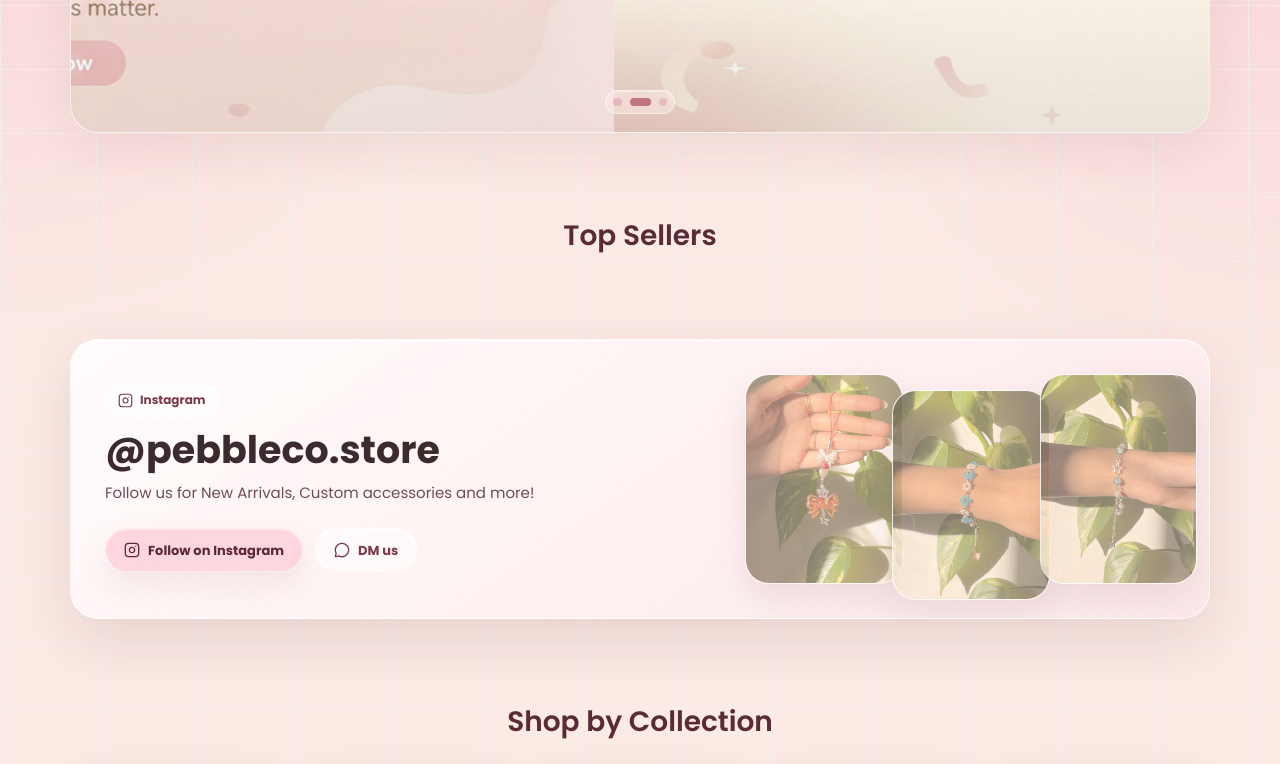
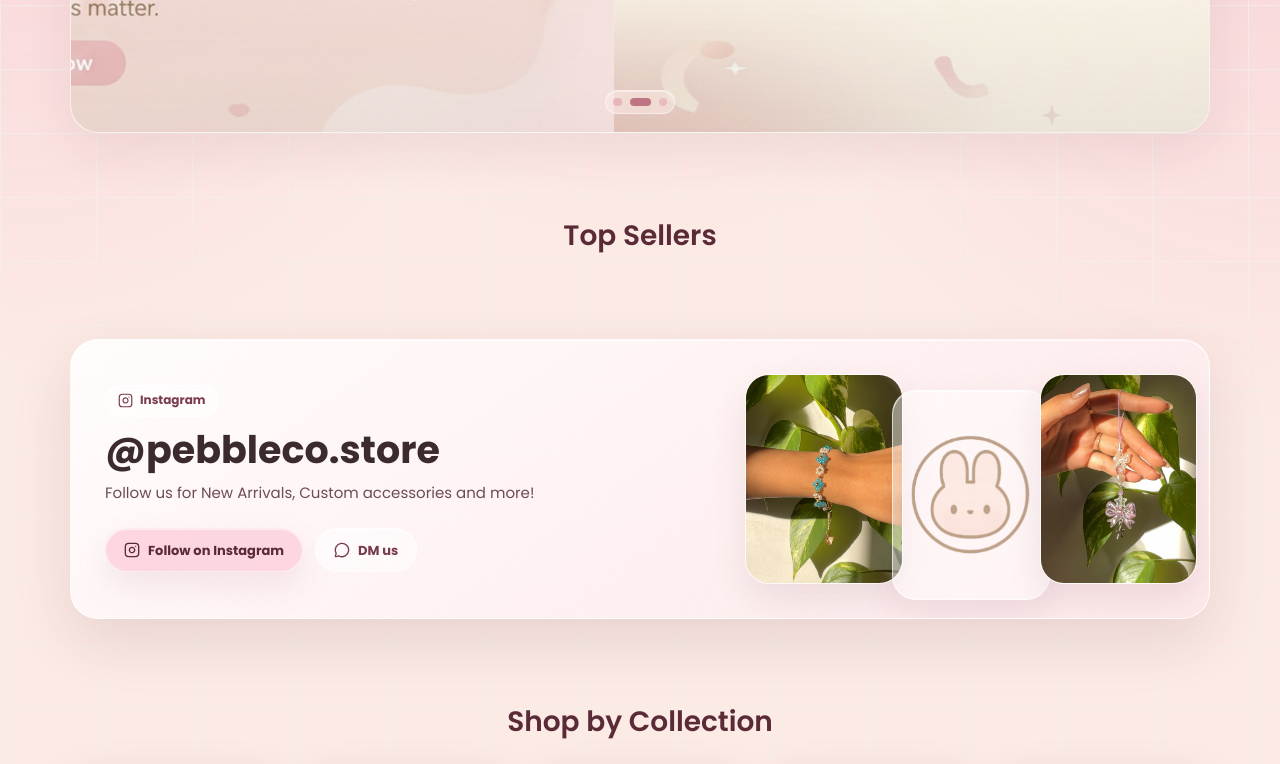
Before and after one commit to codesughosh/PebbleCo, a React (Vite) app: page / in a window 1280 px wide. Shown: the part 498-1262 px from the top of the page. Built offline with nearby package versions, Linux system fonts and the light colour scheme; no server answers; the database is empty.

Commit message:
Make Instagram promo preview static

```diff
--- a/src/pages/Home.jsx
+++ b/src/pages/Home.jsx
@@ -7,46 +7,24 @@ import { Instagram, MessageCircle } from "lucide-react";
 import slide1 from "../assets/slider/1.jpg";
 import slide2 from "../assets/slider/2.jpg";
 import slide3 from "../assets/slider/3.jpg";
-import promoFlowerBracelet from "../assets/products/fb1.jpg";
 import promoFlowerBraceletAlt from "../assets/products/fb2.jpg";
-import promoBeadBracelet from "../assets/products/bb1.jpg";
-import promoBeadBraceletAlt from "../assets/products/bb2.jpg";
-import promoCharm from "../assets/products/c1.jpg";
 import promoCharmAlt from "../assets/products/c2.jpg";
 import PebbleBackground from "../components/PebbleBackground";
 
 const slides = [slide1, slide2, slide3];
-const instagramSlideshow = [
-  promoFlowerBracelet,
-  promoBeadBracelet,
-  promoCharm,
-  promoFlowerBraceletAlt,
-  promoBeadBraceletAlt,
-  promoCharmAlt,
-];
 const instagramTiles = [
-  { images: instagramSlideshow, label: "Flower bracelet" },
   {
-    images: [
-      promoBeadBracelet,
-      promoCharm,
-      promoFlowerBraceletAlt,
-      promoBeadBraceletAlt,
-      promoCharmAlt,
-      promoFlowerBracelet,
-    ],
-    label: "Bead bracelet",
+    src: promoFlowerBraceletAlt,
+    label: "Ocean floral bracelet",
   },
   {
-    images: [
-      promoCharm,
-      promoFlowerBraceletAlt,
-      promoBeadBraceletAlt,
-      promoCharmAlt,
-      promoFlowerBracelet,
-      promoBeadBracelet,
-    ],
-    label: "Charm preview",
+    src: "/logo.png",
+    label: "PebbleCo logo",
+    variant: "logo",
+  },
+  {
+    src: promoCharmAlt,
+    label: "Star charm necklace",
   },
 ];
 const collections = [
@@ -212,16 +190,13 @@ function Home() {
 
           <div className="instagram-preview" aria-label="PebbleCo Instagram previews">
             {instagramTiles.map((tile) => (
-              <div className="instagram-tile" key={tile.label} aria-label={tile.label}>
-                {tile.images.map((image, imageIndex) => (
-                  <img
-                    className="instagram-slide-image"
-                    key={`${tile.label}-${imageIndex}`}
-                    src={image}
-                    alt={imageIndex === 0 ? tile.label : ""}
-                    aria-hidden={imageIndex === 0 ? undefined : "true"}
-                  />
-                ))}
+              <div
+                className={`instagram-tile${
+                  tile.variant === "logo" ? " instagram-logo-tile" : ""
+                }`}
+                key={tile.label}
+              >
+                <img src={tile.src} alt={tile.label} />
               </div>
             ))}
           </div>
--- a/src/styles/home.css
+++ b/src/styles/home.css
@@ -346,85 +346,35 @@
   transform: translateY(16px);
 }
 
-.instagram-tile::after {
-  content: "";
-  position: absolute;
-  inset: 0;
-  z-index: 3;
-  background: rgba(255, 255, 255, 0.76);
-  opacity: 0;
-  pointer-events: none;
-  animation: instagramWhiteFade 2s var(--ios-ease) infinite;
+.instagram-tile img {
+  width: 100%;
+  height: 100%;
+  display: block;
+  object-fit: cover;
+  transition: transform var(--ios-duration-slow) var(--ios-ease);
+  will-change: transform;
 }
 
-.instagram-slide-image {
-  width: 100%;
-  height: 100%;
-  position: absolute;
-  inset: 0;
-  display: block;
-  object-fit: cover;
-  opacity: 0;
-  transition: transform var(--ios-duration-slow) var(--ios-ease);
-  animation: instagramImageFade 12s linear infinite;
-  will-change: opacity, transform;
+.instagram-logo-tile {
+  display: flex;
+  align-items: center;
+  justify-content: center;
+  padding: clamp(12px, 2vw, 18px);
+  background: rgba(255, 255, 255, 0.46);
 }
 
-.instagram-slide-image:nth-child(1) {
-  animation-delay: 0s;
+.instagram-logo-tile img {
+  width: min(100%, 150px);
+  height: min(100%, 150px);
+  object-fit: contain;
 }
 
-.instagram-slide-image:nth-child(2) {
-  animation-delay: 2s;
-}
-
-.instagram-slide-image:nth-child(3) {
-  animation-delay: 4s;
-}
-
-.instagram-slide-image:nth-child(4) {
-  animation-delay: 6s;
-}
-
-.instagram-slide-image:nth-child(5) {
-  animation-delay: 8s;
-}
-
-.instagram-slide-image:nth-child(6) {
-  animation-delay: 10s;
-}
-
-.instagram-promo:hover .instagram-slide-image {
+.instagram-promo:hover .instagram-tile img {
   transform: scale(1.035);
 }
 
-@keyframes instagramImageFade {
-  0%,
-  16.66%,
-  100% {
-    opacity: 0;
-  }
-
-  2.2%,
-  14.4% {
-    opacity: 1;
-  }
-}
-
-@keyframes instagramWhiteFade {
-  0%,
-  100% {
-    opacity: 0.76;
-  }
-
-  12%,
-  76% {
-    opacity: 0;
-  }
-
-  88% {
-    opacity: 0.66;
-  }
+.instagram-promo:hover .instagram-logo-tile img {
+  transform: scale(1.02);
 }
 
 /* =========================
@@ -598,12 +548,4 @@
     transition: none;
   }
 
-  .instagram-tile::after,
-  .instagram-slide-image {
-    animation: none;
-  }
-
-  .instagram-slide-image:first-child {
-    opacity: 1;
-  }
 }
```
